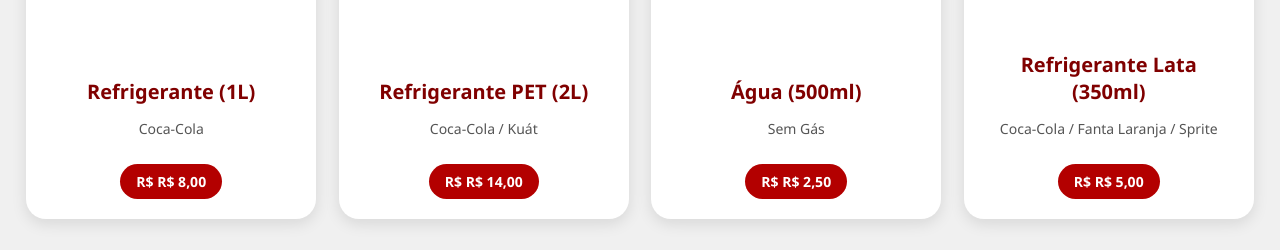
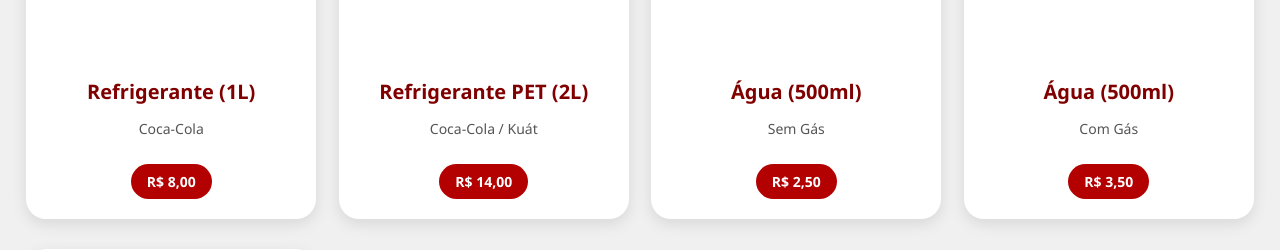
Before and after one commit to Marcus147br/SitePastelaria, a PHP site: page / in a window 1280 px wide. Shown: the part 2510-2760 px from the top of the page. Run offline with PHP 8.4, Linux system fonts and the light colour scheme.

Commit message:
Atualização do código 18-06

```diff
--- a/index.html
+++ b/index.html
@@ -17,6 +17,7 @@
   <div class="logo">
     <img src="imagens/logo.png" alt="Logo Pastelaria do Tonhão">
   </div>
+
   <!-- Novo botão para "Sobre Nós" -->
   <nav class="menu">
     <a href="sobre-nos.html" class="btn-sobre-nos">Sobre Nós</a>
@@ -29,7 +30,7 @@
     <h2>Pastel Especial</h2>
     <p>Um pastel mais que especial! Uma junção de carne, mussarela, presunto e frango sensacional!</p>
     <!-- Link do iFood -->
-    <a href="https://www.ifood.com.br" class="btn-pedir" target="_blank">Peça já!</a>
+    <a href="https://www.ifood.com.br/delivery/varginha-mg/pastelaria-do-tonhao-jardim-andere/1dc5491f-976d-44f9-9890-6d796323ef8d?utm_medium=share" class="btn-pedir" target="_blank">Peça já!</a>
   </div>
   <div class="imagem"></div>
 </section>
@@ -48,6 +49,7 @@
     <div class="cardapio-grid">
     </div>
   </section>
+
   <!-- Seção: Por que escolher a Pastelaria do Tonhão -->
   <section class="porque-escolher">
     <h2>Por que escolher a Pastelaria do Tonhão?</h2>
@@ -79,7 +81,7 @@
     <p>É isto mesmo! Basta pedir pelo nosso iFood ou WhatsApp e você receberá seu pastel onde você estiver!</p>
     <div class="botoes">
       <!-- Botão iFood -->
-      <a href="https://www.ifood.com.br" target="_blank" class="btn-ifood">
+      <a href="https://www.ifood.com.br/delivery/varginha-mg/pastelaria-do-tonhao-jardim-andere/1dc5491f-976d-44f9-9890-6d796323ef8d?utm_medium=share" target="_blank" class="btn-ifood">
         <img src="imagens/ifood.png" alt="Peça pelo iFood">
       </a>
       <!-- Botão WhatsApp -->
@@ -94,6 +96,7 @@
   </div>
 </section>
 
+
   <!-- Rodapé -->
 <footer class="rodape">
   <div class="container-rodape">
@@ -105,16 +108,19 @@
     <!-- Contato -->
     <div class="contato">
       <h3>Contato</h3>
-      <p><img src="imagens/ifood.png" class="icon" alt="iFood"> iFood</p>
       <p><img src="imagens/tel.png" class="icon" alt="Telefone"> (35) 9 9988-1231</p>
       <p><img src="imagens/wpp.png" class="icon" alt="WhatsApp"> (35) 9 8471-5000</p>
     </div>
 
     <!-- Redes -->
-    <div class="redes">
-      <h3>Redes</h3>
-      <p><img src="imagens/instagram.png" class="icon" alt="Instagram"> Instagram/diskpasteltonhao</p>
-    </div>
+<div class="redes">
+  <h3>Redes</h3>
+  <p>
+    <a href="https://www.instagram.com/diskpasteltonhao" target="_blank">
+      <img src="imagens/instagram.png" class="icon" alt="Instagram"> Instagram/diskpasteltonhao
+    </a>
+  </p>
+</div>
 
    <!-- Localização -->
 <div class="localizacao">
@@ -154,14 +160,15 @@
 
     // Renderizando bebidas
     PastelTonhao.renderCardapio([
-      { imagem: 'imagens/suco-dellvalle.png', nome: 'Suco Dell Valle Lata (250ml)', descricao: 'Laranja / Limão', preco: 'R$ 3,00' },
-      { imagem: 'imagens/bioleve.png', nome: 'Suco Bielevel PET (250ml)', descricao: 'Frutas Cítricas / Laranja com Acerola / Abacaxi com Hortelã', preco: 'R$ 5,00' },
-      { imagem: 'imagens/sodinha.png', nome: 'Sodinha           (180ml)', descricao: 'Abacaxi', preco: 'R$ 2,00' },
-      { imagem: 'imagens/refrigerante-600ml.png', nome: 'Refrigerante  (600ml)', descricao: 'Coca-Cola ', preco: 'R$ 8,00' },
-      { imagem: 'imagens/refrigerante-pet-1l.png', nome: 'Refrigerante  (1L)', descricao: 'Coca-Cola ', preco: 'R$ 8,00' },
-      { imagem: 'imagens/refri-2l.png', nome: 'Refrigerante PET (2L)', descricao: 'Coca-Cola / Kuát', preco: 'R$ 14,00' },
-      { imagem: 'imagens/agua-semgas.png', nome: 'Água (500ml)', descricao: 'Sem Gás', preco: 'R$ 2,50' },
-      { imagem: 'imagens/refrigerante-lata.png', nome: 'Refrigerante Lata (350ml)', descricao: 'Coca-Cola / Fanta Laranja / Sprite', preco: 'R$ 5,00' }
+      { imagem: 'imagens/suco-dellvalle.png', nome: 'Suco Dell Valle Lata (250ml)', descricao: 'Laranja / Limão', preco: '3,00' },
+      { imagem: 'imagens/bioleve.png', nome: 'Suco Bielevel PET (250ml)', descricao: 'Frutas Cítricas / Laranja com Acerola / Abacaxi com Hortelã', preco: '5,00' },
+      { imagem: 'imagens/sodinha.png', nome: 'Sodinha           (180ml)', descricao: 'Abacaxi', preco: '2,00' },
+      { imagem: 'imagens/refrigerante-600ml.png', nome: 'Refrigerante  (600ml)', descricao: 'Coca-Cola ', preco: '8,00' },
+      { imagem: 'imagens/refrigerante-pet-1l.png', nome: 'Refrigerante  (1L)', descricao: 'Coca-Cola ', preco: '8,00' },
+      { imagem: 'imagens/refri-2l.png', nome: 'Refrigerante PET (2L)', descricao: 'Coca-Cola / Kuát', preco: '14,00' },
+      { imagem: 'imagens/agua-semgas.png', nome: 'Água (500ml)', descricao: 'Sem Gás', preco: '2,50' },
+      { imagem: 'imagens/agua-semgas.png', nome: 'Água (500ml)', descricao: 'Com Gás', preco: '3,50' },
+      { imagem: 'imagens/refrigerante-lata.png', nome: 'Refrigerante Lata (350ml)', descricao: 'Coca-Cola / Fanta Laranja / Sprite', preco: '5,00' }
     ], '.bebidas .cardapio-grid');
   </script>
 
--- a/pasteltonhao.js
+++ b/pasteltonhao.js
@@ -25,7 +25,13 @@ const PastelTonhao = (function() {
                 <div class="info">
                     <h3>${item.nome}</h3>
                     <p>${item.descricao}</p>
-                    <span class="preco">R$ ${item.preco}</span>
+                   <span class="preco">
+    <a href="https://wa.me/5535984715000?text=Gostaria%20de%20fazer%20um%20pedido%20de%20${item.nome}%20(${item.preco})" target="_blank">
+        R$ ${item.preco}
+    </a>
+</span>
+
+
                 </div>
             `;
             container.appendChild(card);
--- a/styles.css
+++ b/styles.css
@@ -592,3 +592,25 @@ body {
   border-radius: 10px;
   object-fit: cover; /* Garante que a imagem preencha o espaço corretamente s*/
 }
+.preco a {
+  color: white; /* Garante que o texto do link será branco */
+  text-decoration: none; /* Remove o sublinhado */
+  font-weight: bold; /* Deixa o texto em negrito */
+}
+.imagem-historia {
+  width: 100%;      /* A imagem ocupará 100% da largura do seu contêiner */
+  height: auto;     /* A altura será ajustada automaticamente para manter a proporção */
+  display: block;   /* Remove o espaço em branco abaixo da imagem */
+  margin: 20px 0;   /* Margem para espaçamento entre a imagem e o conteúdo ao redor */
+}
+.redes a {
+  text-decoration: none;  /* Remove o sublinhado do link */
+  color: white;           /* Define a cor do texto como branca */
+  display: flex;          /* Garante que o ícone e o texto fiquem alinhados */
+  align-items: center;    /* Alinha verticalmente o ícone com o texto */
+  gap: 10px;              /* Espaço entre o ícone e o texto */
+}
+
+.redes a:hover {
+  color: #ffcc00; /* Cor ao passar o mouse, você pode mudar se preferir outra */
+}
```
Also changed, not shown: sobre-nos.html (+9 -8 lines), imagens/inicio.jpeg (renamed from imagens/iniciopastelaria.jpeg).
